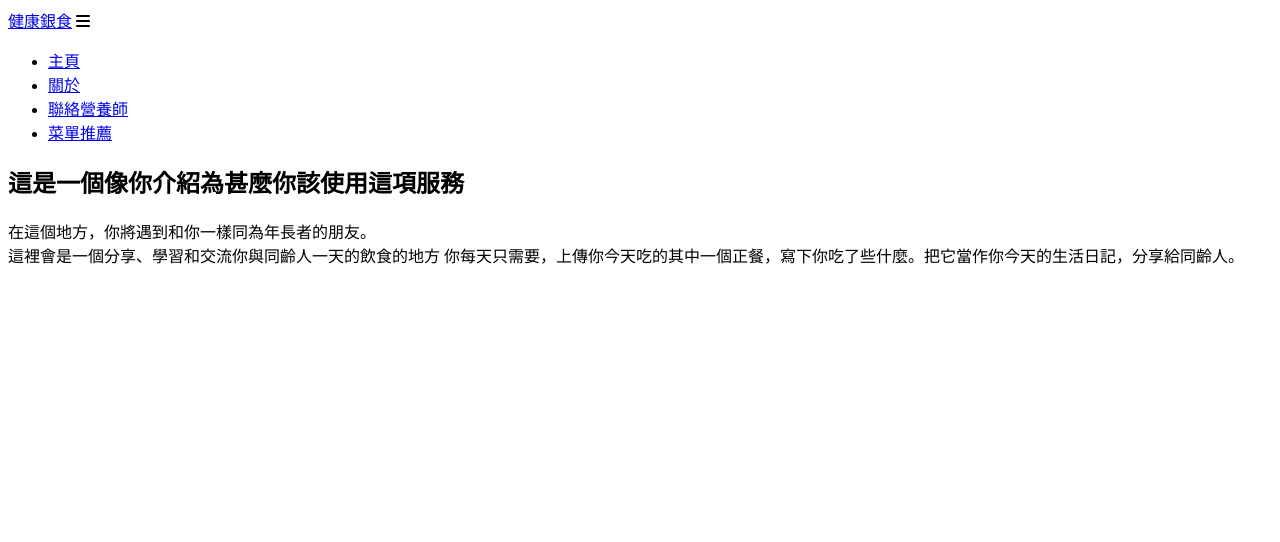
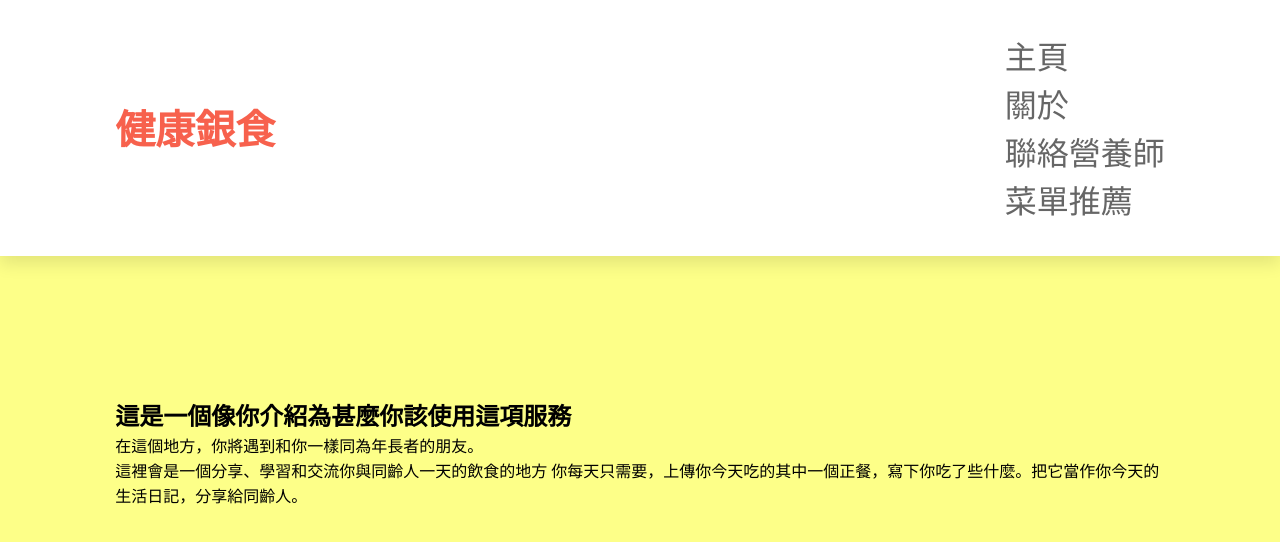
Before and after one commit to k34500864/food20240530, a plain HTML site: page 20240530/about.html in a window 1280 px wide. Drawn offline with nearby package versions, Linux system fonts and the light colour scheme.

Commit message:
變更位址

```diff
--- a/20240530/about.html
+++ b/20240530/about.html
@@ -5,18 +5,18 @@
 		<meta name="viewport" content="width=device-width, initial-scale=1.0" />
 		<title>Hello World</title>
 		<script src="https://kit.fontawesome.com/e8b6ed7b49.js" crossorigin="anonymous"></script>
-	<link href='\Users\k3450\OneDrive\文件\GitHub\food20240530\style.css' rel='stylesheet'>
+	<link href='style.css' rel='stylesheet'>
 </head>
 <body>
 	<header>
-		<a href="\Users\k3450\OneDrive\文件\GitHub\food20240530\index.html" class="logo">健康銀食</a>
+		<a href="index.html" class="logo">健康銀食</a>
 		<div id="menu-bar" class="fas fa-bars"></div>
 		<nav class="navbar">
 			<ul>
-				<li><a href="\Users\k3450\OneDrive\文件\GitHub\food20240530\index.html">主頁</a></li>
-				<li><a href="\Users\k3450\OneDrive\文件\GitHub\food20240530\about.html">關於</a></li>
-				<li><a href="\Users\k3450\OneDrive\文件\GitHub\food20240530\content.html">聯絡營養師</a></li>
-				<li><a href="\Users\k3450\OneDrive\文件\GitHub\food20240530\food.html">菜單推薦</a></li>
+				<li><a href="index.html">主頁</a></li>
+				<li><a href="about.html">關於</a></li>
+				<li><a href="content.html">聯絡營養師</a></li>
+				<li><a href="food.html">菜單推薦</a></li>
             </ul>
 		</nav>
 	</header>
@@ -35,6 +35,6 @@
 
 
 
-	<script src="\Users\k3450\OneDrive\文件\GitHub\food20240530\main.js"></script>
+	<script src="main.js"></script>
 </body>
 </html>
```
Also changed, not shown: 20240530/content.html (+7 -7 lines), 20240530/food.html (+7 -7 lines), 20240530/index.html (+7 -7 lines).
